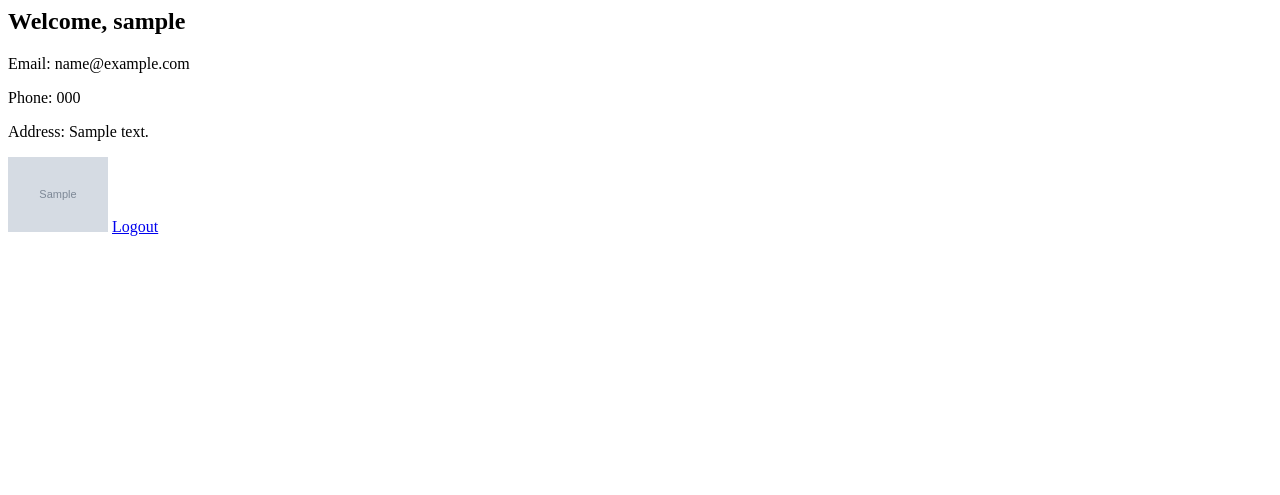
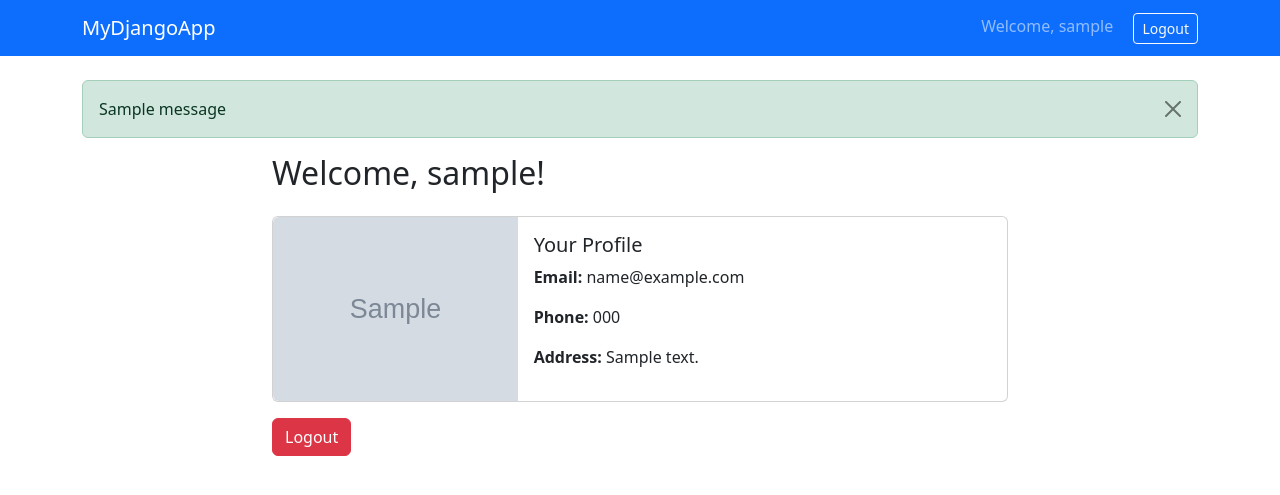
Before and after one commit to Nasrat-Nasrati/custom-django-auth, a Django app: page /accounts/dashboard/ in a window 1280 px wide. Shown: the top 495 px of the page. Run offline with Django 5.2, Linux system fonts and the light colour scheme; a user stored in the database is signed in; tables that the repository leaves empty hold one stand-in row (values such as "Sample post"); grey boxes marked "Sample" are stand-in pictures; one stand-in notice (Sample message) is shown.

Commit message:
added the base.html file

```diff
--- a/accounts/templates/accounts/dashboard.html
+++ b/accounts/templates/accounts/dashboard.html
@@ -1,10 +1,31 @@
-<h2>Welcome, {{ request.user.username }}</h2>
-<p>Email: {{ request.user.email }}</p>
-<p>Phone: {{ request.user.phone }}</p>
-<p>Address: {{ request.user.address }}</p>
+{% extends "base.html" %}
 
-{% if request.user.profile_image %}
-    <img src="{{ request.user.profile_image.url }}" alt="Profile" width="100">
-{% endif %}
+{% block title %}Dashboard{% endblock %}
 
-<a href="{% url 'logout' %}">Logout</a>
+{% block content %}
+<div class="row">
+    <div class="col-md-8 mx-auto">
+        <h2 class="mb-4">Welcome, {{ request.user.username }}!</h2>
+
+        <div class="card mb-3">
+            <div class="row g-0">
+                {% if request.user.profile_image %}
+                    <div class="col-md-4">
+                        <img src="{{ request.user.profile_image.url }}" class="img-fluid rounded-start" alt="Profile Image">
+                    </div>
+                {% endif %}
+                <div class="col-md-8">
+                    <div class="card-body">
+                        <h5 class="card-title">Your Profile</h5>
+                        <p class="card-text"><strong>Email:</strong> {{ request.user.email }}</p>
+                        <p class="card-text"><strong>Phone:</strong> {{ request.user.phone }}</p>
+                        <p class="card-text"><strong>Address:</strong> {{ request.user.address }}</p>
+                    </div>
+                </div>
+            </div>
+        </div>
+
+        <a href="{% url 'logout' %}" class="btn btn-danger">Logout</a>
+    </div>
+</div>
+{% endblock %}
--- /dev/null
+++ b/accounts/templates/base.html
@@ -0,0 +1,46 @@
+<!DOCTYPE html>
+<html lang="en">
+<head>
+    <meta charset="UTF-8" />
+    <meta name="viewport" content="width=device-width, initial-scale=1" />
+    <title>{% block title %}My Django App{% endblock %}</title>
+
+    <!-- Bootstrap 5 CSS CDN -->
+    <link href="https://cdn.jsdelivr.net/npm/bootstrap@5.3.0/dist/css/bootstrap.min.css" rel="stylesheet">
+
+    {% block extra_head %}{% endblock %}
+</head>
+<body>
+    <nav class="navbar navbar-expand-lg navbar-dark bg-primary mb-4">
+        <div class="container">
+            <a class="navbar-brand" href="{% url 'dashboard' %}">MyDjangoApp</a>
+            <div>
+                {% if request.user.is_authenticated %}
+                    <span class="navbar-text me-3">Welcome, {{ request.user.username }}</span>
+                    <a href="{% url 'logout' %}" class="btn btn-outline-light btn-sm">Logout</a>
+                {% else %}
+                    <a href="{% url 'login' %}" class="btn btn-outline-light btn-sm me-2">Login</a>
+                    <a href="{% url 'signup' %}" class="btn btn-outline-light btn-sm">Sign Up</a>
+                {% endif %}
+            </div>
+        </div>
+    </nav>
+
+    <div class="container">
+        {% if messages %}
+            {% for message in messages %}
+                <div class="alert alert-{{ message.tags }} alert-dismissible fade show" role="alert">
+                    {{ message }}
+                    <button type="button" class="btn-close" data-bs-dismiss="alert" aria-label="Close"></button>
+                </div>
+            {% endfor %}
+        {% endif %}
+        {% block content %}{% endblock %}
+    </div>
+
+    <!-- Bootstrap 5 JS Bundle CDN (includes Popper) -->
+    <script src="https://cdn.jsdelivr.net/npm/bootstrap@5.3.0/dist/js/bootstrap.bundle.min.js"></script>
+
+    {% block extra_js %}{% endblock %}
+</body>
+</html>
--- a/accounts/views.py
+++ b/accounts/views.py
@@ -1,11 +1,9 @@
-from django.shortcuts import render
-
-# Create your views here.
 from django.shortcuts import render, redirect
 from django.contrib.auth import login, logout, authenticate
-from .forms import CustomSignupForm, CustomLoginForm
 from django.contrib.auth.decorators import login_required
 from django.contrib.auth import get_user_model
+from django.contrib import messages
+from .forms import CustomSignupForm, CustomLoginForm
 
 User = get_user_model()
 
@@ -14,10 +12,13 @@ def signup_view(request):
         form = CustomSignupForm(request.POST, request.FILES)
         if form.is_valid():
             user = form.save(commit=False)
-            user.is_active = True  # Or False until email verified
+            user.is_active = True
             user.save()
             login(request, user)
+            messages.success(request, 'Account created successfully! Welcome.')
             return redirect('dashboard')
+        else:
+            messages.error(request, 'Please fix the errors below.')
     else:
         form = CustomSignupForm()
     return render(request, 'accounts/signup.html', {'form': form})
@@ -29,17 +30,21 @@ def login_view(request):
         if form.is_valid():
             user = form.get_user()
             login(request, user)
+            messages.success(request, 'Logged in successfully!')
             return redirect('dashboard')
+        else:
+            messages.error(request, 'Invalid credentials. Please try again.')
     else:
         form = CustomLoginForm()
     return render(request, 'accounts/login.html', {'form': form})
 
 
+def logout_view(request):
+    logout(request)
+    messages.info(request, 'You have been logged out.')
+    return redirect('login')
+
+
 @login_required
 def dashboard_view(request):
     return render(request, 'accounts/dashboard.html')
-
-
-def logout_view(request):
-    logout(request)
-    return redirect('login')
```
Also changed, not shown: accounts/templates/accounts/login.html (+19 -7 lines), accounts/templates/accounts/signup.html (+19 -7 lines).
